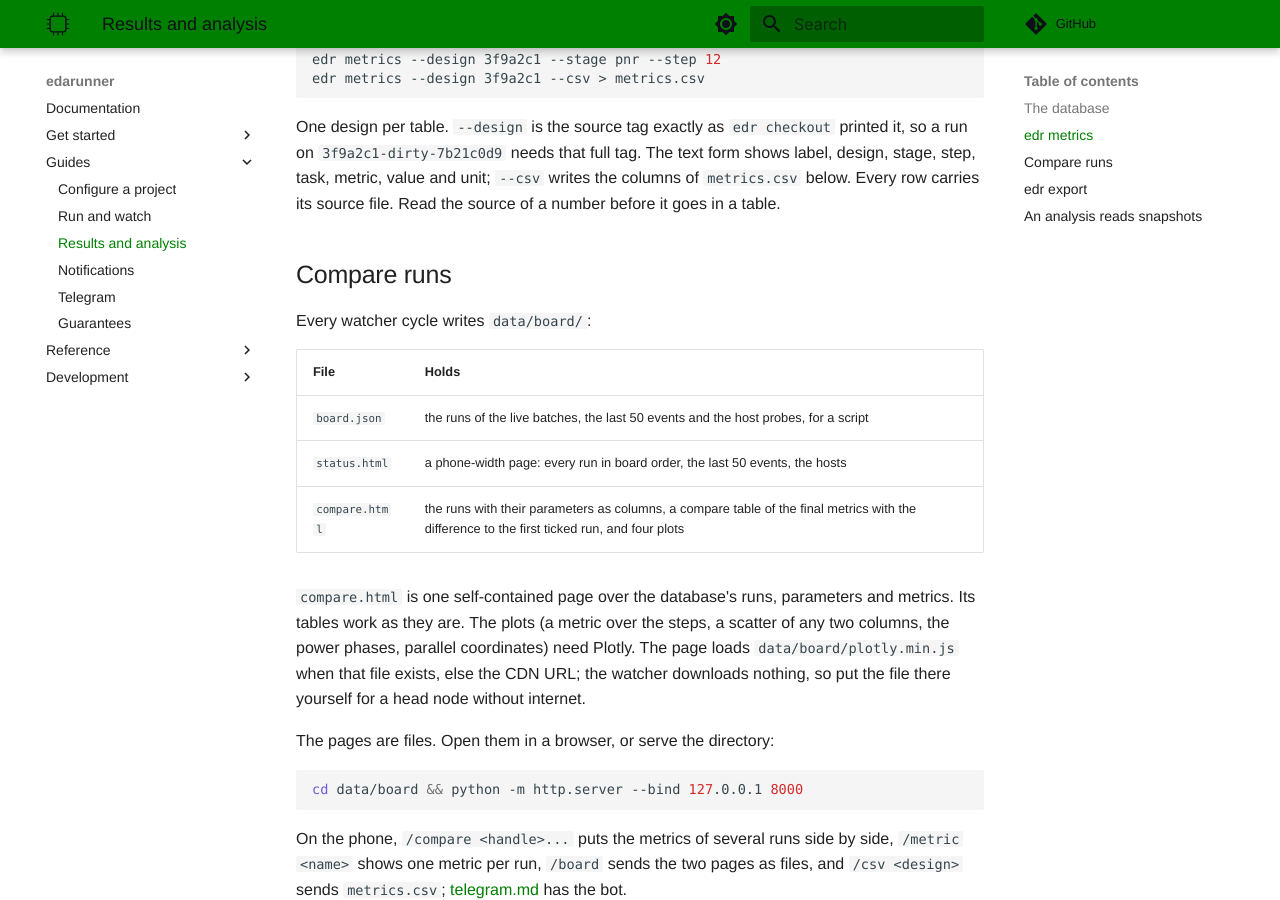
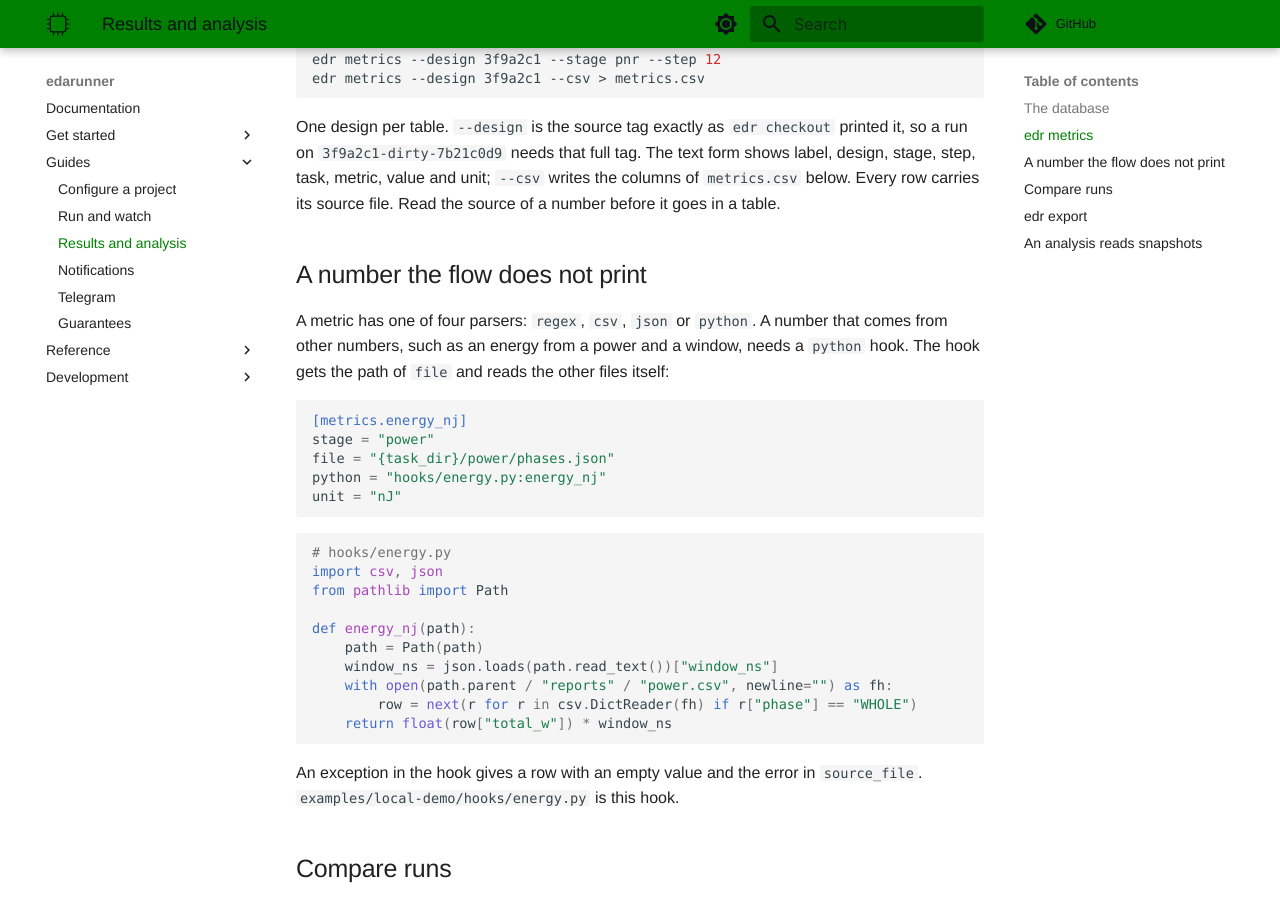
Before and after one commit to lionnus/edarunner, an MkDocs documentation site: the page built from docs/results.md, in a window 1280 px wide and 900 px high, scrolled down 1235 px. Built offline with MkDocs 1.6.1 and Material for MkDocs 9.7.7, drawn with Linux system fonts in a browser that asks for light colours; comment, search, counter and statistics services are not loaded.

Commit message:
:boom: metrics: Drop the expr parser in favour of the python hook

````diff
--- a/docs/results.md
+++ b/docs/results.md
@@ -41,6 +41,37 @@ The text form shows label, design, stage, step, task, metric, value and
 unit; `--csv` writes the columns of `metrics.csv` below. Every row
 carries its source file. Read the source of a number before it goes in a
 table.
+
+## A number the flow does not print
+
+A metric has one of four parsers: `regex`, `csv`, `json` or `python`. A
+number that comes from other numbers, such as an energy from a power and
+a window, needs a `python` hook. The hook gets the path of `file` and
+reads the other files itself:
+
+```toml
+[metrics.energy_nj]
+stage = "power"
+file = "{task_dir}/power/phases.json"
+python = "hooks/energy.py:energy_nj"
+unit = "nJ"
+```
+
+```python
+# hooks/energy.py
+import csv, json
+from pathlib import Path
+
+def energy_nj(path):
+    path = Path(path)
+    window_ns = json.loads(path.read_text())["window_ns"]
+    with open(path.parent / "reports" / "power.csv", newline="") as fh:
+        row = next(r for r in csv.DictReader(fh) if r["phase"] == "WHOLE")
+    return float(row["total_w"]) * window_ns
+```
+
+An exception in the hook gives a row with an empty value and the error
+in `source_file`. `examples/local-demo/hooks/energy.py` is this hook.
 
 ## Compare runs
 
````
Also changed, not shown: CHANGELOG.md (+6 -0 lines), docs/configure.md (+6 -3 lines), docs/dev/architecture.md (+1 -1 lines), docs/reference/configuration.md (+9 -10 lines), examples/local-demo/README.md (+1 -0 lines), docs/diagrams/site-layer.svg, 7 other files.
